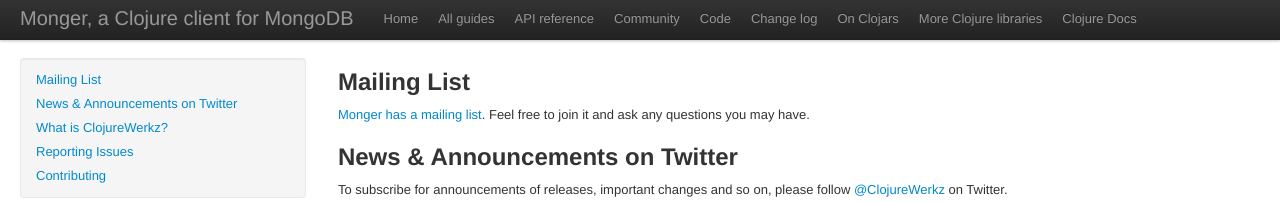
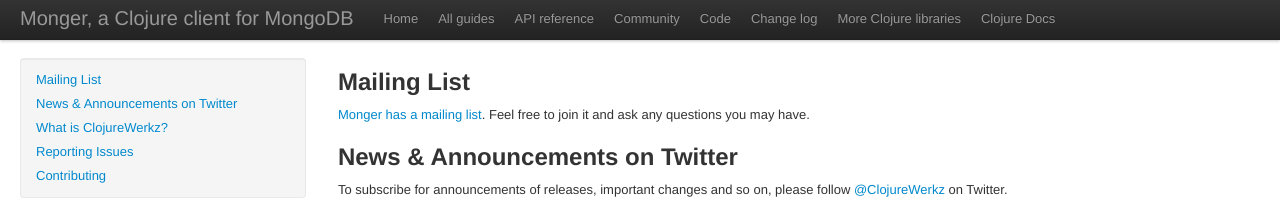
Before and after one commit to clojurewerkz/monger.docs, a Jekyll site: the page built from articles/community.md, in a window 1280 px wide. Shown: the top 203 px of the page. Built offline with Jekyll 4.4.1, drawn with Linux system fonts in a browser that asks for light colours; some web fonts are replaced; comment, search, counter and statistics services are not loaded.

Commit message:
One less navbar link in the article layout

```diff
--- a/_layouts/article.html
+++ b/_layouts/article.html
@@ -57,9 +57,6 @@
                 <a href="https://github.com/michaelklishin/monger/blob/master/ChangeLog.md">Change log</a>
               </li>
               <li>
-                <a href="https://clojars.org/com.novemberain/monger">On Clojars</a>
-              </li>
-              <li>
                 <a href='http://clojurewerkz.org'>More Clojure libraries</a>
               </li>
               <li>
```
